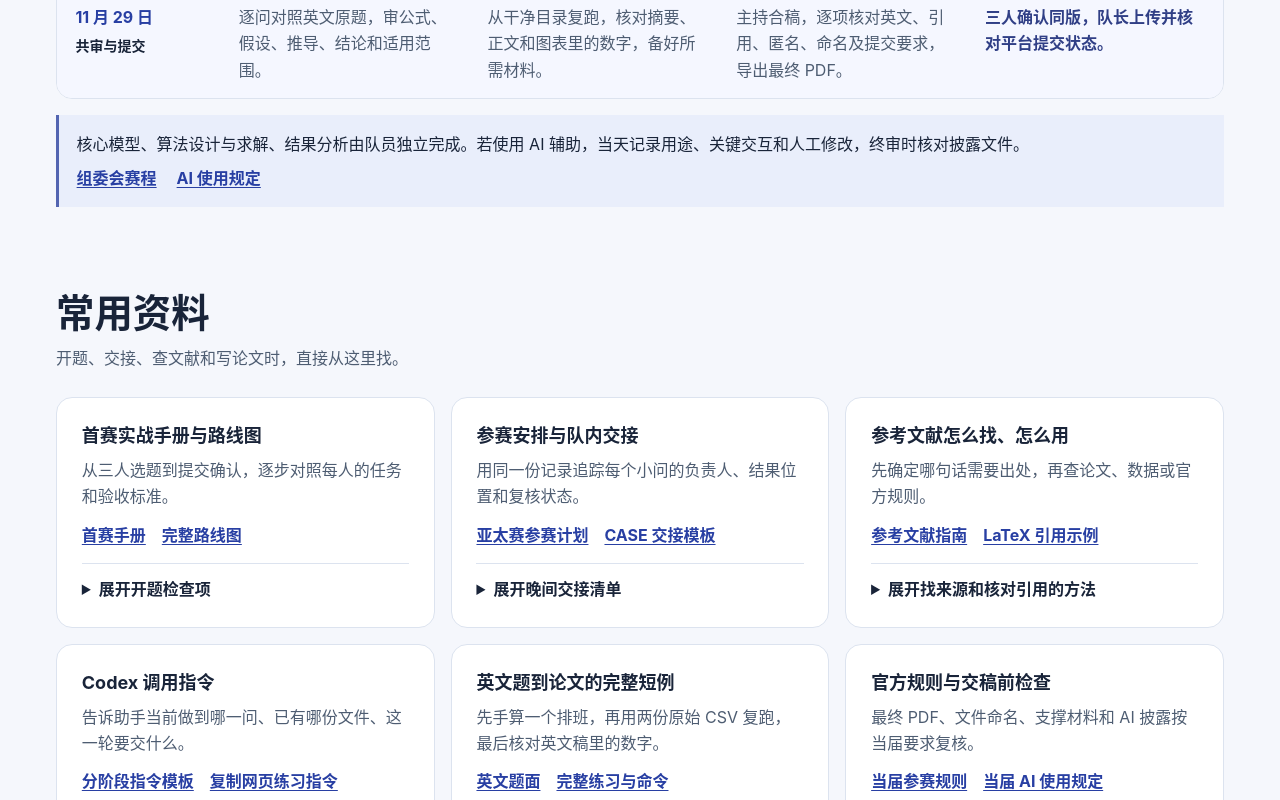
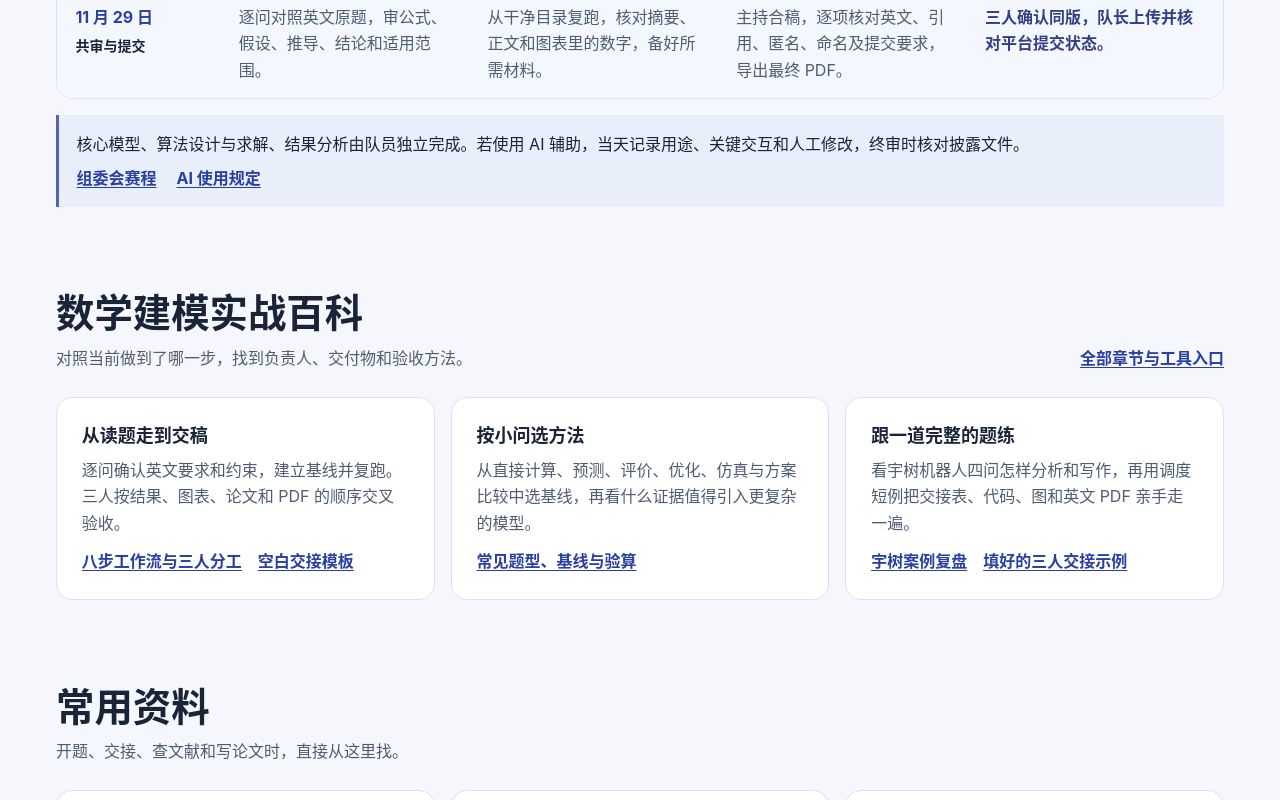
Before and after one commit to szy0387-beep/mcm-agent-skills, a plain HTML site: page docs/index.html in a window 1280 px wide. Shown: the part 1163-1963 px from the top of the page. Drawn offline with Linux system fonts and the light colour scheme.

Commit message:
Build the v2 practical handbook for three-person mathematical modeling teams

```diff
--- a/docs/index.html
+++ b/docs/index.html
@@ -3,7 +3,7 @@
 <head>
   <meta charset="utf-8">
   <meta name="viewport" content="width=device-width, initial-scale=1">
-  <meta name="description" content="2026 亚太赛三人队 11 月 26–29 日分工。从英文审题、建模和求解，到交叉验算与论文提交。">
+  <meta name="description" content="数学建模实战百科，从英文审题、模型选型和仿真，到三人交接、论文和终审，附宇树案例和 2026 亚太赛分工。">
   <meta name="theme-color" content="#111a30">
   <title>数学建模技能库 · 从赛题到论文</title>
   <link rel="stylesheet" href="site.css">
@@ -34,7 +34,7 @@
           <h1 id="hero-title">亚太赛<br><span>三人队四天分工</span></h1>
           <p class="hero-summary">三人并行推进，每晚核对结果和接手人。</p>
           <div class="actions">
-            <a class="button button-primary" href="#apmcm-plan">查看四天分工表</a>
+            <a class="button button-primary" href="#handbook">打开实战百科</a>
             <a class="button button-outline" href="https://github.com/szy0387-beep/mcm-agent-skills/releases/latest">下载最新版</a>
           </div>
         </div>
@@ -106,6 +106,41 @@
           <a class="text-link" href="https://m.saikr.com/vse/apmcm26">组委会赛程</a>
           <a class="text-link" href="https://m.saikr.com/contest/notice_detail/50212">AI 使用规定</a>
         </div>
+      </div>
+    </section>
+
+    <section class="container section" id="handbook" aria-labelledby="handbook-title">
+      <div class="section-head">
+        <div>
+          <h2 id="handbook-title">数学建模实战百科</h2>
+          <p>对照当前做到了哪一步，找到负责人、交付物和验收方法。</p>
+        </div>
+        <a class="text-link" href="https://github.com/szy0387-beep/mcm-agent-skills/blob/main/HANDBOOK.md">全部章节与工具入口</a>
+      </div>
+      <div class="resource-grid">
+        <article class="resource">
+          <h3>从读题走到交稿</h3>
+          <p>逐问确认英文要求和约束，建立基线并复跑。三人按结果、图表、论文和 PDF 的顺序交叉验收。</p>
+          <div class="resource-links">
+            <a href="https://github.com/szy0387-beep/mcm-agent-skills/blob/main/docs/end-to-end.md">八步工作流与三人分工</a>
+            <a href="https://github.com/szy0387-beep/mcm-agent-skills/blob/main/templates/CASE.md">空白交接模板</a>
+          </div>
+        </article>
+        <article class="resource">
+          <h3>按小问选方法</h3>
+          <p>从直接计算、预测、评价、优化、仿真与方案比较中选基线，再看什么证据值得引入更复杂的模型。</p>
+          <div class="resource-links">
+            <a href="https://github.com/szy0387-beep/mcm-agent-skills/blob/main/docs/modeling-methods.md">常见题型、基线与验算</a>
+          </div>
+        </article>
+        <article class="resource">
+          <h3>跟一道完整的题练</h3>
+          <p>看宇树机器人四问怎样分析和写作，再用调度短例把交接表、代码、图和英文 PDF 亲手走一遍。</p>
+          <div class="resource-links">
+            <a href="https://github.com/szy0387-beep/mcm-agent-skills/blob/main/docs/robotics-case.md">宇树案例复盘</a>
+            <a href="https://github.com/szy0387-beep/mcm-agent-skills/blob/main/examples/dispatch/team-handoff.md">填好的三人交接示例</a>
+          </div>
+        </article>
       </div>
     </section>
 
```
Also changed, not shown: 13 other files.
